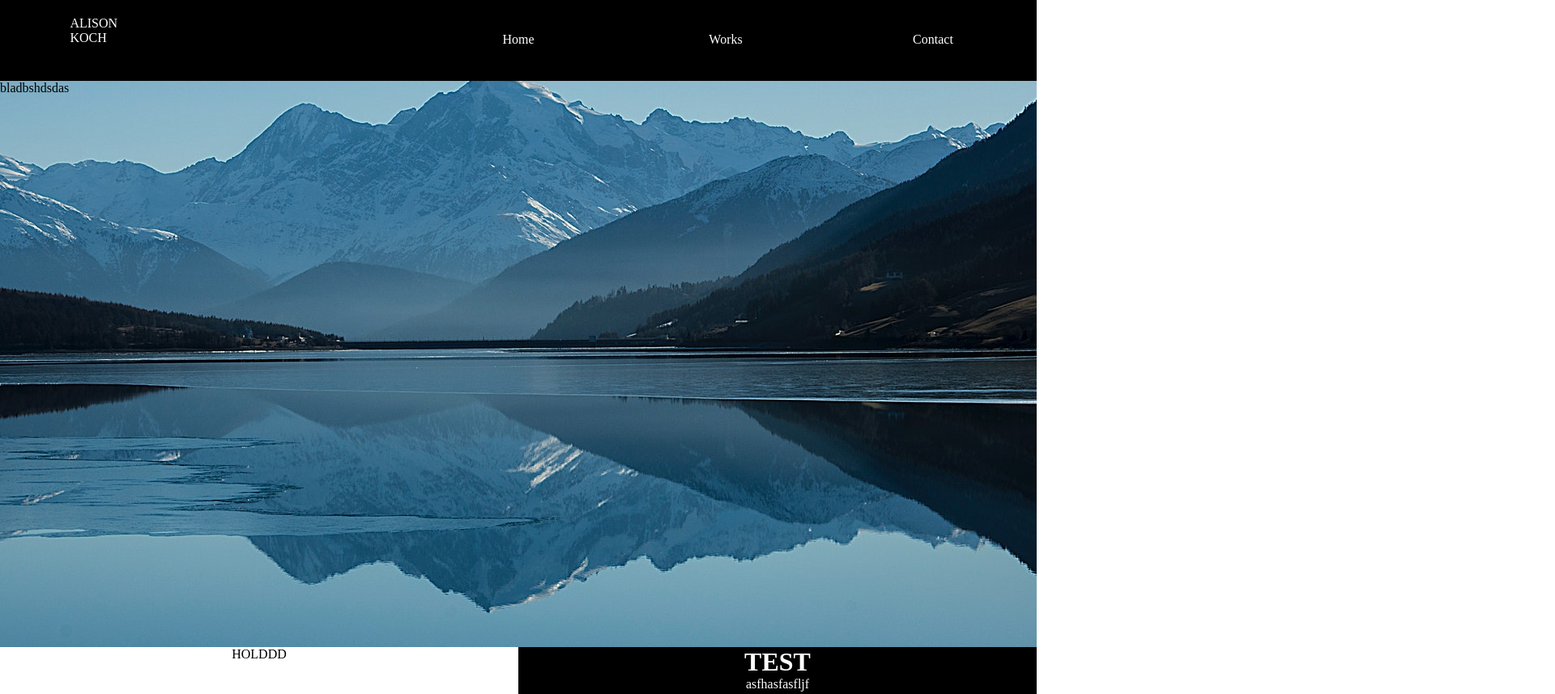
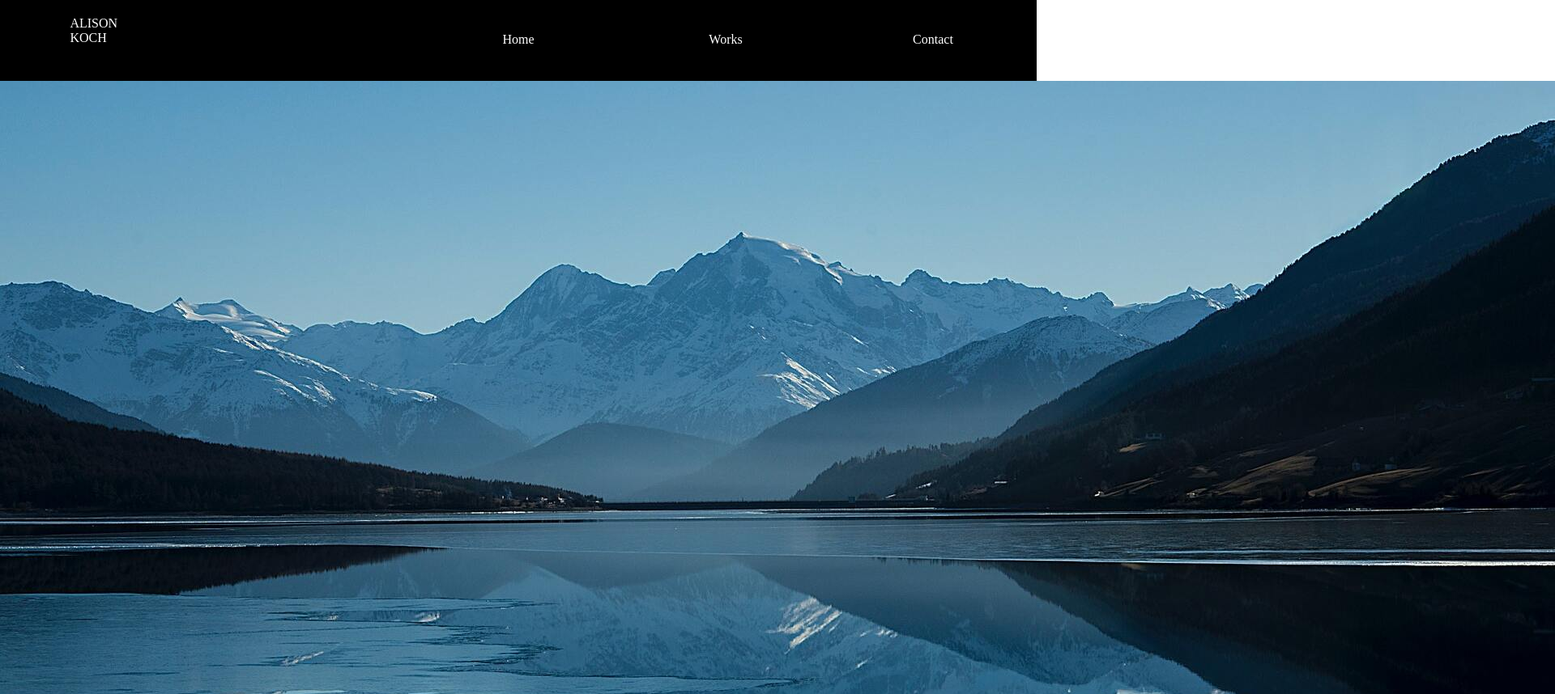
Before and after one commit to alisontech/Tech, a plain HTML site: page index.html in a window 1280 px wide. Shown: the top 858 px of the page at 81% size, 1920 px wide, since content can reach past the window. Drawn offline with Linux system fonts and the light colour scheme.

Commit message:
headerimg

```diff
--- a/index.html
+++ b/index.html
@@ -10,21 +10,23 @@
       <ul>
         <div class="logo">
           <li>ALISON KOCH</li>
-        </div>
+        </div>s
         <li><a href="contact">Contact</a></li>
         <li><a href="works">Works</a></li>
         <li><a href="home">Home</a></li>
       </ul>
     </div>
 
-      <header>
+    <div id="backgroundimg">
+      <img src="images\bluesky.jpg" alt="bluesky">
+    </div>
+
+    <!--<header>
         <p>bladbshdsdas</p>
      <div class="headerimg">
 
       </div>
-      </header>
-
-
+     </header> -->
 
 
     <div class="left">
@@ -42,5 +44,9 @@
         fafasihfasiu fwafawifawbi fafafaw fsigeba
       </p>
     </div>
+
+    <footer>
+
+    </footer>
   </body>
 </html>
--- a/style.css
+++ b/style.css
@@ -89,9 +89,20 @@ body {
     box-sizing: border-box;
 }
 
-header {
+/*#backgroundimg {
+    background-image: url("bluesky.jpg");
+
+    height: 100vh;
+    background-size: 100% 100%;
+    background-repeat: no-repeat;
+    position: relative;
+    } */
+
+
+
+/* header {
     background-image: url("images/blue-sky-clear-sky-cold-fog-346529.jpg");
     height: calc(100vh - 100px);
     background-position: center;
     width: 100%;
-}
+} */
```
Also changed, not shown: images/blue-sky-clear-sky-cold-fog-346529.jpg (deleted), images/bluesky.jpg (added), images/purpletree.jpg (renamed from images/flight-landscape-nature-sky-36717.jpg). Lines whose indentation alone changed are shown as unchanged.
